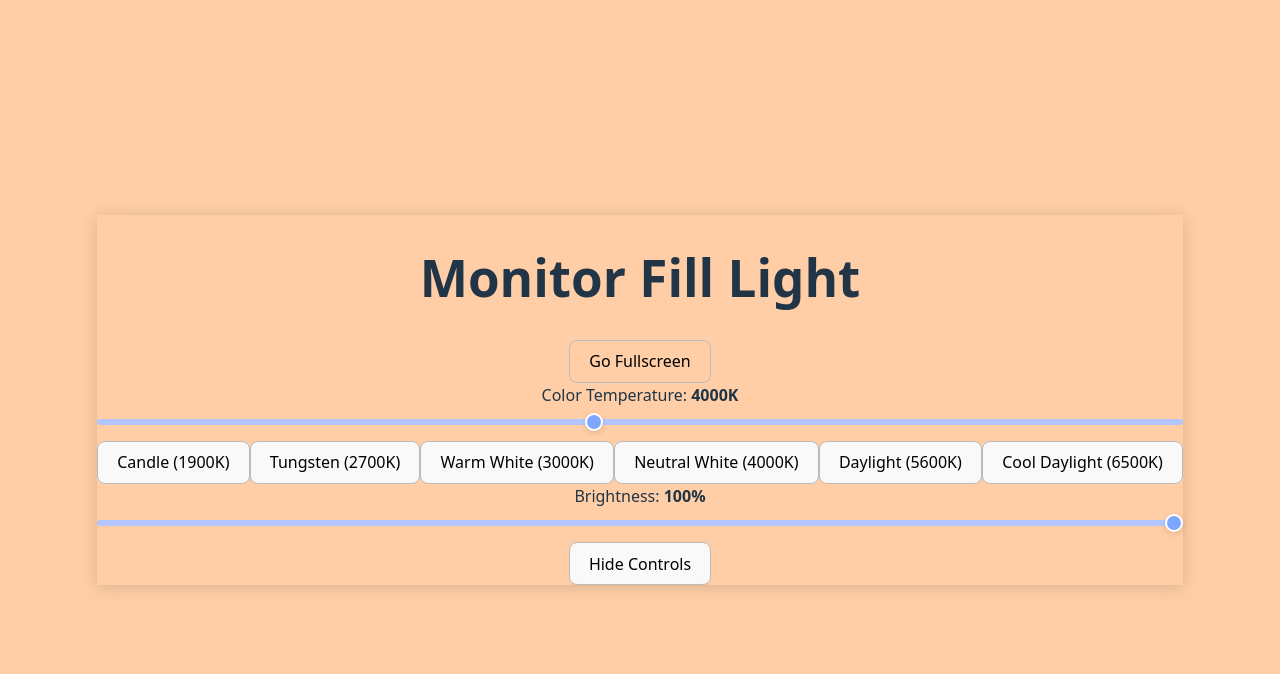
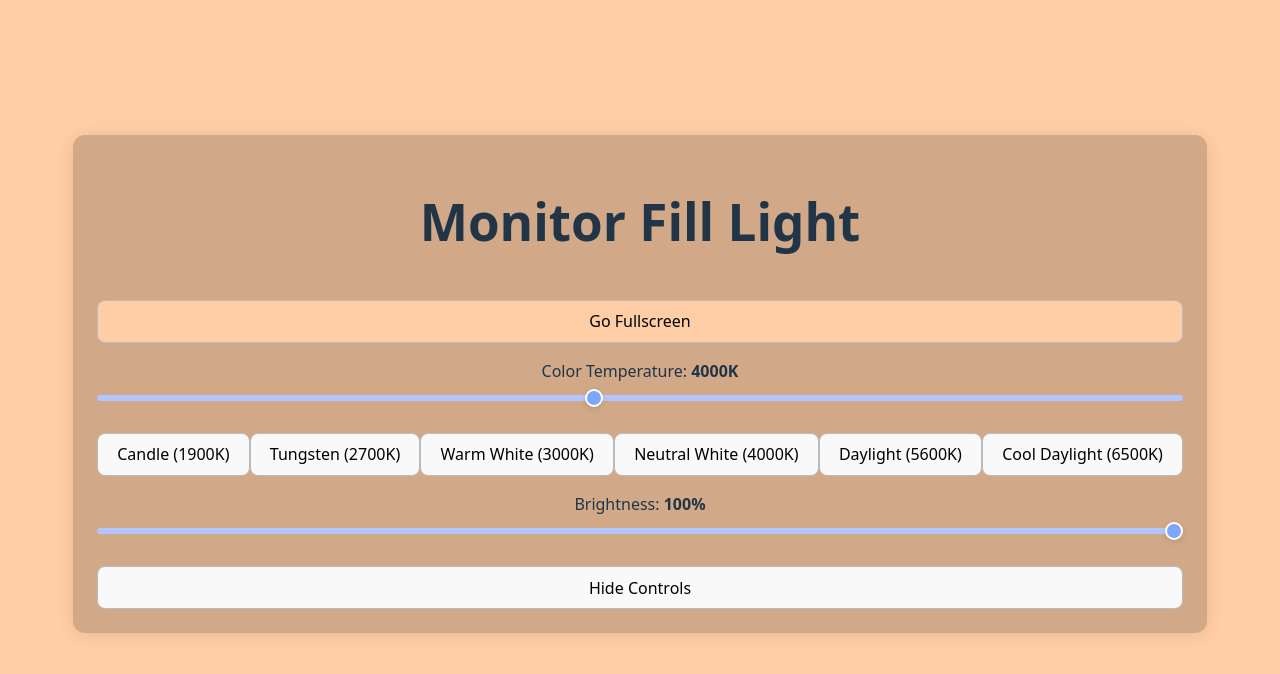
Before and after one commit to maple-buice/MonitorFillLight, a React (Vite) app: page / in a window 1280 px wide. Shown: the top 674 px of the page. Built offline with nearby package versions, Linux system fonts and the light colour scheme.

Commit message:
Add padding and gray transparent background to controls panel for better appearance

```diff
--- a/src/App.css
+++ b/src/App.css
@@ -24,6 +24,16 @@
   opacity: 1;
   transform: scale(1);
   transition: opacity 0.3s, transform 0.3s;
+  padding: 24px;
+  background: rgba(0,0,0,0.18);
+  border-radius: 12px;
+  box-shadow: 0 2px 16px rgba(0,0,0,0.10);
+  min-width: 320px;
+  max-width: 90vw;
+  margin-bottom: 32px;
+  display: flex;
+  flex-direction: column;
+  gap: 16px;
 }
 
 .controls-anim-show {
```
